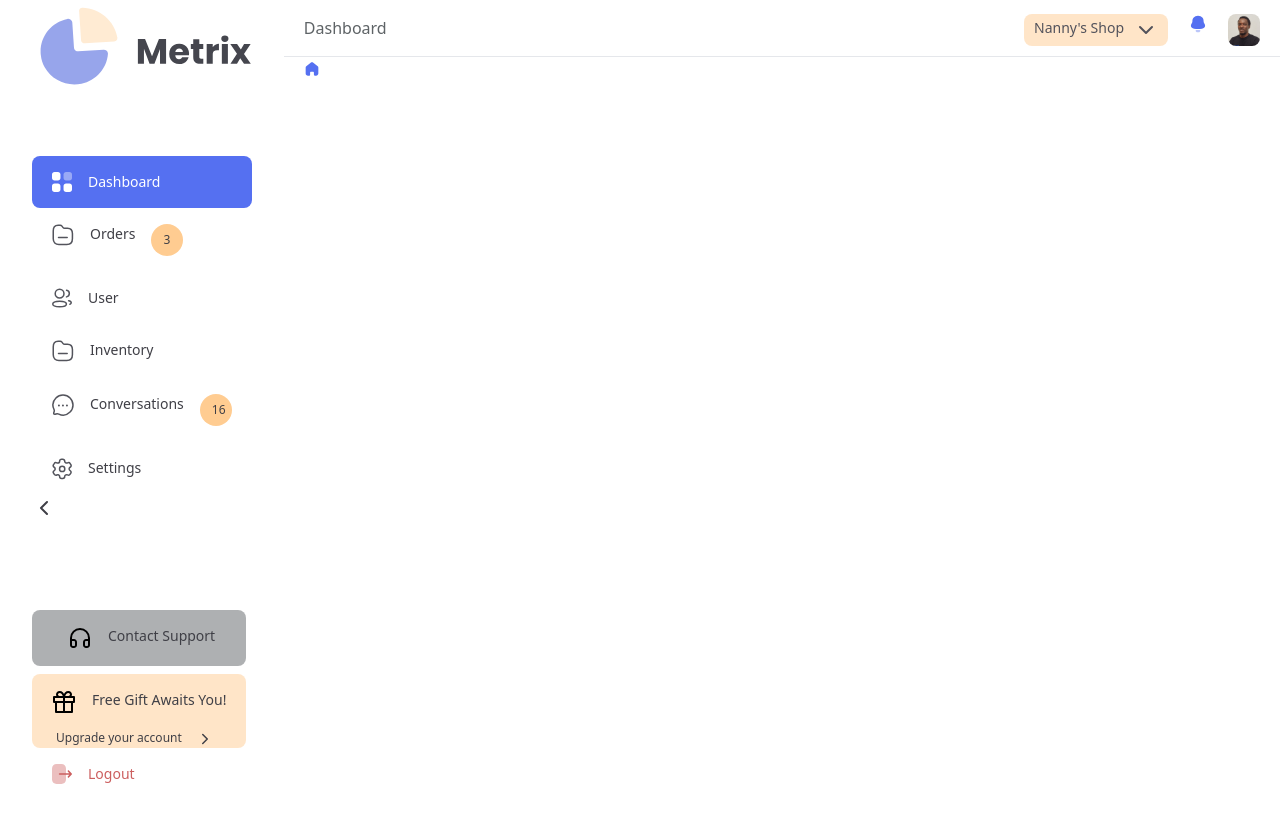
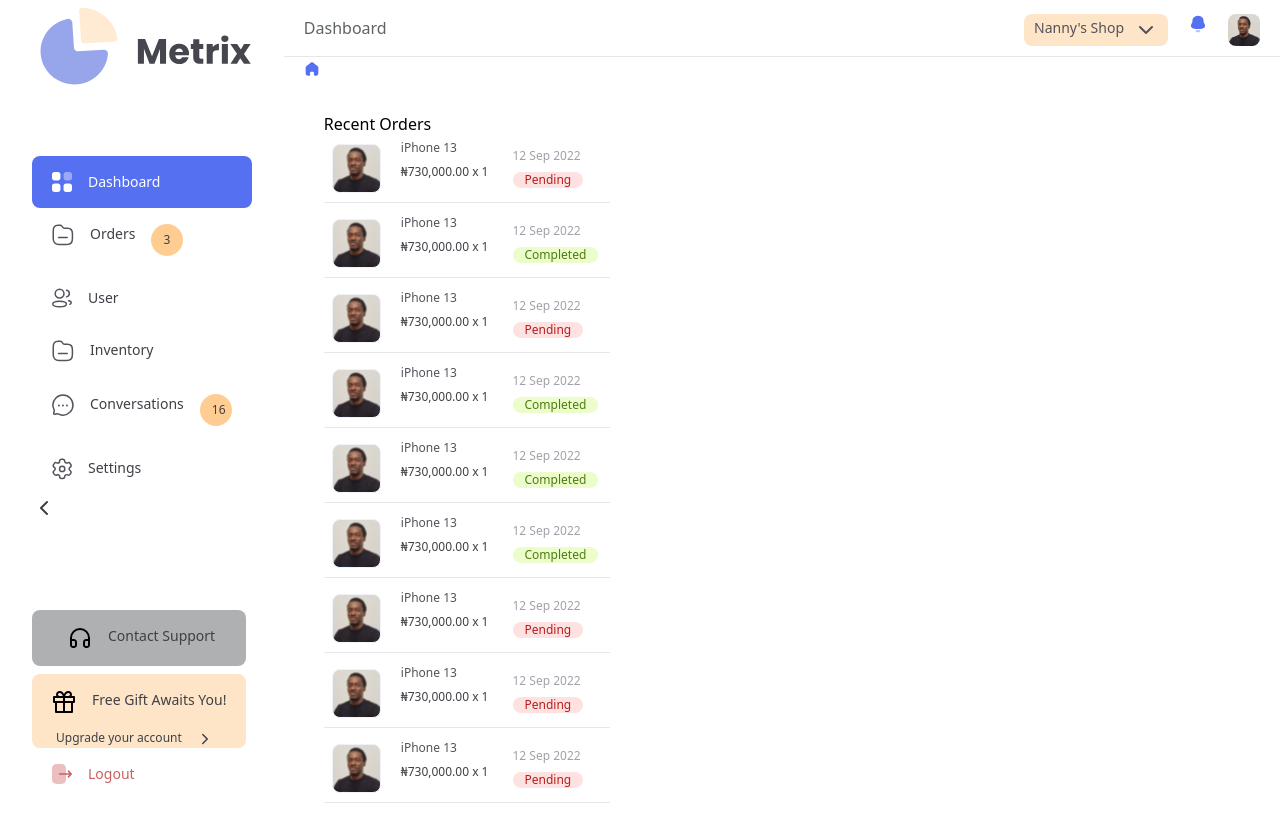
Before and after one commit to unekuogbaje/metrixx, a React (Create React App) app: page /conversations in a window 1280 px wide. Shown: the top 819 px of the page. Built offline with nearby package versions, Linux system fonts and the light colour scheme.

Commit message:
Updated conversations page

```diff
--- a/src/App.js
+++ b/src/App.js
@@ -6,10 +6,8 @@ function App() {
   return (
     <div className="App">
       <Routes>
-        <Route path='/' element={<Dashboard/>}>
-
-        </Route>
-        <Route path='conversations' element={<Conversations/>} />
+        <Route path='/' element={<Dashboard/>}/>
+        <Route path='conversations' element={<Conversations/>}/>
       </Routes>
     </div>
   );
--- a/src/routes/conversations/conversations.jsx
+++ b/src/routes/conversations/conversations.jsx
@@ -2,16 +2,20 @@ import { Fragment } from 'react';
 import { Outlet } from 'react-router-dom';
 import Navbar from '../../components/navbar/navbar';
 import Sidebar from '../../components/sidebar/sidebar';
+import ThirdCradItem from '../../components/third-card-item/third-card-item';
 
 const Conversations = () => {
     return (
       <Fragment>
         <div className='flex'>
           <Sidebar/>
-          <div>
+          <div className='flex-row space-x-4'>
             <Navbar
               pageTitle='Conversations'>
             </Navbar>
+            <div className='pt-10 w-fit'>
+              <ThirdCradItem/>
+            </div>
           </div>
         </div>
         <Outlet/>
```
